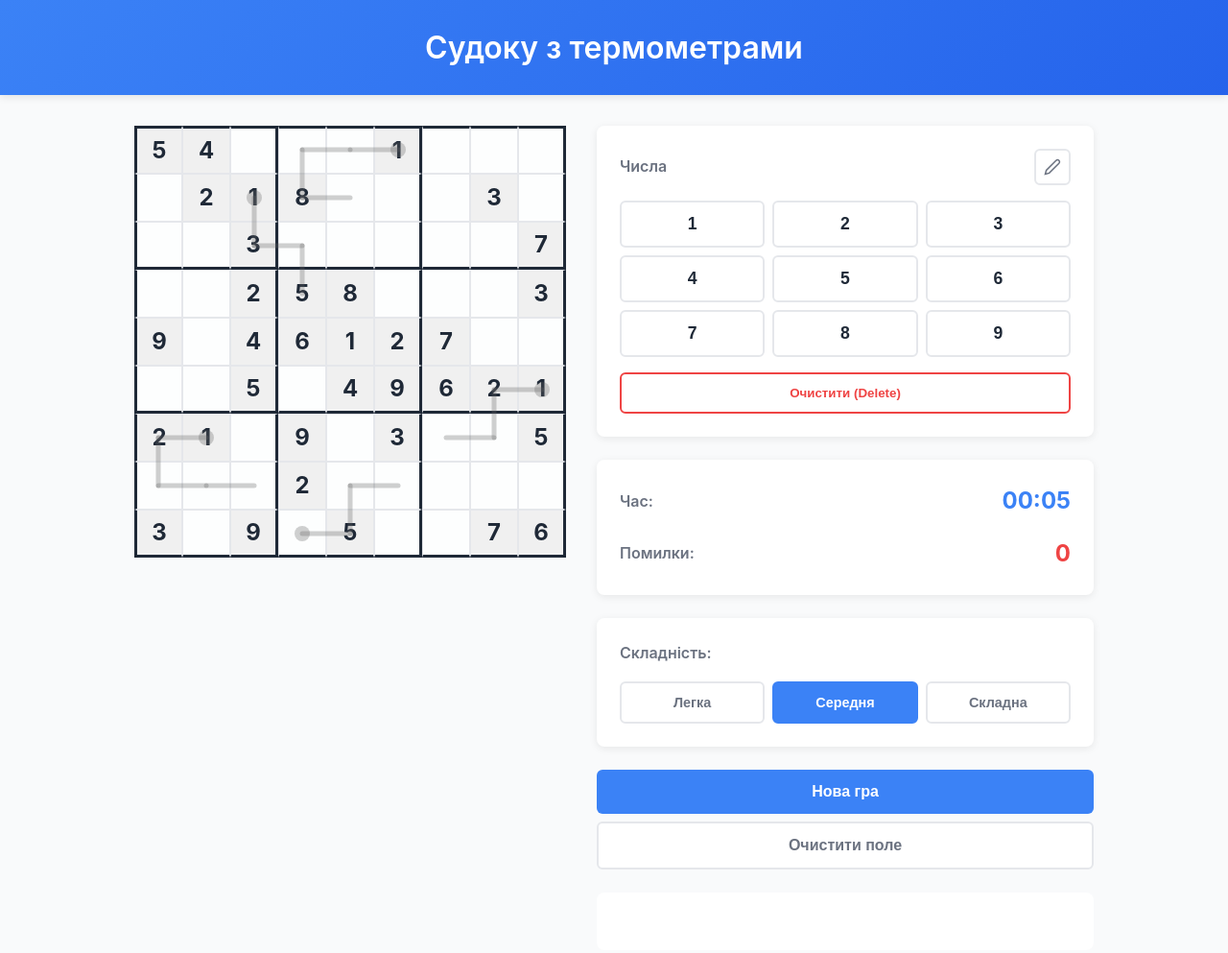
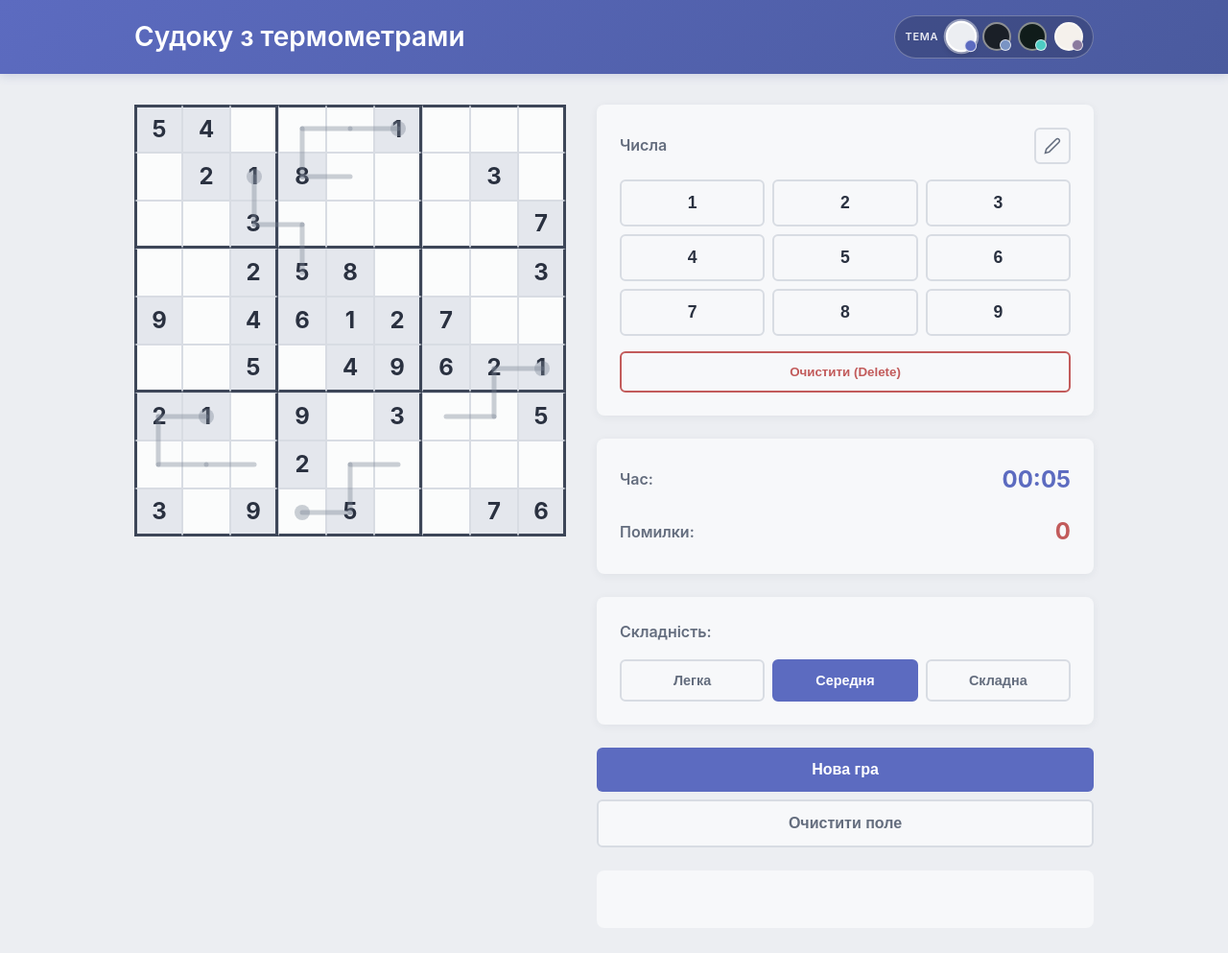
Before and after one commit to TEPPA122/Sudoku, a plain HTML site: page index.html in a window 1280 px wide. Shown: the top 993 px of the page at 96% size. Drawn offline with Linux system fonts and the light colour scheme.

Commit message:
Add four UI themes, header swatches, and css/js layout
Theme tokens live in css/themes.css with persistence via localStorage.
Restructure assets into css/ and js/, update README with HTTP run notes.

Co-authored-by: Cursor <cursoragent@cursor.com>

```diff
--- a/styles.css
+++ b/css/styles.css
@@ -2,27 +2,6 @@
   margin: 0;
   padding: 0;
   box-sizing: border-box;
-}
-
-:root {
-  --primary-color: #3b82f6;
-  --primary-dark: #2563eb;
-  --secondary-color: #6b7280;
-  --success-color: #10b981;
-  --error-color: #ef4444;
-  --warning-color: #f59e0b;
-  --bg-light: #f9fafb;
-  --bg-white: #ffffff;
-  --border-light: #e5e7eb;
-  --border-dark: #9ca3af;
-  --text-primary: #1f2937;
-  --text-secondary: #6b7280;
-  --cell-bg: #ffffff;
-  --cell-bg-locked: #f0f0f0;
-  --cell-bg-selected: #e3f2fd;
-  --cell-error: #fee2e2;
-  --thermometer-color: #9ca3af;
-  --thermometer-alpha: 0.5;
 }
 
 body {
@@ -32,6 +11,27 @@ body {
   background-color: var(--bg-light);
   color: var(--text-primary);
   line-height: 1.6;
+  transition: background-color 0.3s ease, color 0.3s ease;
+}
+
+header,
+.site-header,
+.stats-panel,
+.difficulty-panel,
+.number-buttons,
+.message-area,
+footer,
+.sudoku-cell,
+.num-btn,
+.difficulty-btn,
+.theme-swatch,
+.clear-btn,
+.btn {
+  transition:
+    background-color 0.3s ease,
+    color 0.3s ease,
+    border-color 0.3s ease,
+    box-shadow 0.3s ease;
 }
 
 .container {
@@ -40,17 +40,127 @@ body {
   flex-direction: column;
 }
 
-header {
+.site-header {
   background: linear-gradient(135deg, var(--primary-color) 0%, var(--primary-dark) 100%);
-  color: white;
-  padding: 1.5rem;
-  text-align: center;
-  box-shadow: 0 2px 8px rgba(0, 0, 0, 0.1);
+  color: #fff;
+  padding: 1rem 1.5rem;
+  box-shadow: var(--header-shadow);
 }
 
-header h1 {
-  font-size: 2rem;
+.header-inner {
+  display: flex;
+  align-items: center;
+  justify-content: space-between;
+  gap: 1rem;
+  max-width: 1000px;
+  margin: 0 auto;
+  flex-wrap: wrap;
+}
+
+.site-header__title {
+  font-size: 1.75rem;
   font-weight: 600;
+  line-height: 1.2;
+  text-align: left;
+}
+
+.theme-switcher {
+  display: flex;
+  align-items: center;
+  gap: 0.45rem;
+  padding: 0.4rem 0.65rem;
+  background: rgba(0, 0, 0, 0.18);
+  border-radius: 999px;
+  border: 1px solid rgba(255, 255, 255, 0.28);
+}
+
+.theme-switcher__label {
+  font-size: 0.6875rem;
+  font-weight: 600;
+  letter-spacing: 0.06em;
+  text-transform: uppercase;
+  color: rgba(255, 255, 255, 0.88);
+  margin-right: 0.1rem;
+  user-select: none;
+}
+
+/* Preview: large circle = page bg, small dot = accent (no diagonal split) */
+.theme-swatch {
+  position: relative;
+  width: 1.875rem;
+  height: 1.875rem;
+  padding: 0;
+  border-radius: 50%;
+  border: 2px solid rgba(255, 255, 255, 0.5);
+  cursor: pointer;
+  flex-shrink: 0;
+  box-sizing: border-box;
+  transition:
+    transform 0.2s ease,
+    border-color 0.2s ease,
+    box-shadow 0.2s ease;
+}
+
+.theme-swatch::after {
+  content: '';
+  position: absolute;
+  right: -2px;
+  bottom: -2px;
+  width: 0.75rem;
+  height: 0.75rem;
+  border-radius: 50%;
+  border: 1.5px solid rgba(255, 255, 255, 0.75);
+  box-sizing: border-box;
+}
+
+.theme-swatch:hover {
+  transform: scale(1.06);
+  border-color: rgba(255, 255, 255, 0.95);
+}
+
+.theme-swatch:focus-visible {
+  outline: 2px solid #fff;
+  outline-offset: 3px;
+}
+
+.theme-swatch[data-theme='light'] {
+  background-color: #eceef2;
+}
+
+.theme-swatch[data-theme='light']::after {
+  background-color: #5c6bc0;
+}
+
+.theme-swatch[data-theme='dark'] {
+  background-color: #1a1f27;
+}
+
+.theme-swatch[data-theme='dark']::after {
+  background-color: #7a94c4;
+}
+
+.theme-swatch[data-theme='neon'] {
+  background-color: #101c1a;
+}
+
+.theme-swatch[data-theme='neon']::after {
+  background-color: #4ecdc4;
+}
+
+.theme-swatch[data-theme='pastel'] {
+  background-color: #f5f1ec;
+}
+
+.theme-swatch[data-theme='pastel']::after {
+  background-color: #8a7a9e;
+}
+
+.theme-swatch.active {
+  border-color: #fff;
+  box-shadow:
+    0 0 0 2px rgba(255, 255, 255, 0.45),
+    0 2px 6px rgba(0, 0, 0, 0.25);
+  transform: scale(1.08);
 }
 
 main {
@@ -78,7 +188,7 @@ main {
 #thermometerSvg {
   display: block;
   border-radius: 8px;
-  box-shadow: 0 4px 12px rgba(0, 0, 0, 0.15);
+  box-shadow: var(--board-shadow);
   position: absolute;
   z-index: 15;
   pointer-events: none;
@@ -109,7 +219,7 @@ main {
   font-size: 1.5rem;
   font-weight: 600;
   cursor: pointer;
-  background: rgba(255, 255, 255, 0.75);
+  background: var(--cell-bg-playable);
   border: 1px solid var(--border-light);
   transition: background-color 0.15s;
   user-select: none;
@@ -129,27 +239,27 @@ main {
 }
 
 .sudoku-cell.confirmed {
-  background-color: #d1d5db;
-  color: #374151;
+  background-color: var(--cell-confirmed-bg);
+  color: var(--cell-confirmed-text);
   cursor: default;
   font-weight: 600;
 }
 
 .sudoku-cell.confirmed:hover {
-  background-color: #d1d5db;
+  background-color: var(--cell-confirmed-bg);
 }
 
 .sudoku-cell.highlight-cross {
-  background-color: rgba(191, 219, 254, 0.28);
+  background-color: var(--highlight-cross);
 }
 
 .sudoku-cell.locked.highlight-cross,
 .sudoku-cell.confirmed.highlight-cross {
-  box-shadow: inset 0 0 0 9999px rgba(191, 219, 254, 0.22);
+  box-shadow: inset 0 0 0 9999px var(--highlight-cross-inset);
 }
 
 .sudoku-cell.selected {
-  background-color: rgba(96, 165, 250, 0.42);
+  background-color: var(--cell-selected-bg);
   border-color: var(--primary-color);
   border-width: 2px;
   z-index: 25;
@@ -161,7 +271,7 @@ main {
 }
 
 .sudoku-cell.thermo-error {
-  background-color: #fee2e2;
+  background-color: var(--cell-thermo-error);
   color: var(--error-color);
 }
 
@@ -185,24 +295,24 @@ main {
   align-items: center;
   justify-content: center;
   font-size: 0.6rem;
-  color: #9ca3af;
+  color: var(--note-color);
   font-weight: 500;
 }
 
 .sudoku-cell.border-top {
-  border-top: 3px solid #1f2937;
+  border-top: 3px solid var(--grid-border);
 }
 
 .sudoku-cell.border-right {
-  border-right: 3px solid #1f2937;
+  border-right: 3px solid var(--grid-border);
 }
 
 .sudoku-cell.border-bottom {
-  border-bottom: 3px solid #1f2937;
+  border-bottom: 3px solid var(--grid-border);
 }
 
 .sudoku-cell.border-left {
-  border-left: 3px solid #1f2937;
+  border-left: 3px solid var(--grid-border);
 }
 
 .sudoku-cell.empty {
@@ -225,7 +335,7 @@ main {
   background: var(--bg-white);
   border-radius: 8px;
   padding: 1.5rem;
-  box-shadow: 0 2px 8px rgba(0, 0, 0, 0.08);
+  box-shadow: var(--panel-shadow);
 }
 
 .stat {
@@ -262,7 +372,7 @@ main {
   background: var(--bg-white);
   border-radius: 8px;
   padding: 1.5rem;
-  box-shadow: 0 2px 8px rgba(0, 0, 0, 0.08);
+  box-shadow: var(--panel-shadow);
 }
 
 .difficulty-panel label {
@@ -305,7 +415,7 @@ main {
   background: var(--bg-white);
   border-radius: 8px;
   padding: 1.5rem;
-  box-shadow: 0 2px 8px rgba(0, 0, 0, 0.08);
+  box-shadow: var(--panel-shadow);
 }
 
 .number-buttons-header {
@@ -377,9 +487,9 @@ main {
 
 .num-btn.completed,
 .num-btn:disabled {
-  background-color: #e5e7eb;
-  border-color: #d1d5db;
-  color: #9ca3af;
+  background-color: var(--num-btn-disabled-bg);
+  border-color: var(--num-btn-disabled-border);
+  color: var(--num-btn-disabled-text);
   cursor: not-allowed;
   opacity: 0.7;
   transform: none;
@@ -387,17 +497,17 @@ main {
 
 .num-btn.completed:hover,
 .num-btn:disabled:hover {
-  background-color: #e5e7eb;
-  border-color: #d1d5db;
-  color: #9ca3af;
+  background-color: var(--num-btn-disabled-bg);
+  border-color: var(--num-btn-disabled-border);
+  color: var(--num-btn-disabled-text);
   cursor: not-allowed;
 }
 
 .num-btn.completed:active,
 .num-btn:disabled:active {
-  background-color: #e5e7eb;
-  border-color: #d1d5db;
-  color: #9ca3af;
+  background-color: var(--num-btn-disabled-bg);
+  border-color: var(--num-btn-disabled-border);
+  color: var(--num-btn-disabled-text);
 }
 
 .clear-btn {
@@ -442,7 +552,7 @@ main {
 .btn-primary:hover {
   background: var(--primary-dark);
   transform: translateY(-1px);
-  box-shadow: 0 4px 12px rgba(59, 130, 246, 0.3);
+  box-shadow: var(--btn-primary-shadow);
 }
 
 .btn-secondary {
@@ -471,32 +581,32 @@ main {
 }
 
 .message-area.success {
-  background: #dcfce7;
+  background: var(--message-success-bg);
   color: var(--success-color);
   border-color: var(--success-color);
 }
 
 .message-area.error {
-  background: #fee2e2;
+  background: var(--message-error-bg);
   color: var(--error-color);
   border-color: var(--error-color);
 }
 
 .message-area.warning {
-  background: #fef3c7;
+  background: var(--message-warning-bg);
   color: var(--warning-color);
   border-color: var(--warning-color);
 }
 
 .message-area.info {
-  background: #dbeafe;
+  background: var(--message-info-bg);
   color: var(--primary-color);
   border-color: var(--primary-color);
 }
 
 footer {
-  background: var(--text-secondary);
-  color: white;
+  background: var(--footer-bg);
+  color: var(--footer-text);
   text-align: center;
   padding: 2rem 1rem;
   margin-top: auto;
@@ -518,8 +628,15 @@ footer {
     padding: 1rem;
   }
 
-  header h1 {
-    font-size: 1.5rem;
+  .header-inner {
+    flex-direction: column;
+    align-items: center;
+  }
+
+  .site-header__title {
+    width: 100%;
+    font-size: 1.35rem;
+    text-align: center;
   }
 }
 
@@ -550,8 +667,13 @@ footer {
     grid-template-columns: 1fr 1fr 1fr;
   }
 
-  header h1 {
-    font-size: 1.2rem;
+  .site-header__title {
+    font-size: 1.15rem;
+  }
+
+  .theme-swatch {
+    width: 1.75rem;
+    height: 1.75rem;
   }
 
   main {
--- /dev/null
+++ b/css/themes.css
@@ -0,0 +1,185 @@
+/*
+  Design tokens per theme — each palette uses one hue family
+  (page → surface → accent → text → board → semantic)
+*/
+
+:root,
+[data-theme='light'] {
+  /* Indigo-slate — calm, readable daylight */
+  --primary-color: #5c6bc0;
+  --primary-dark: #4a5a9e;
+  --secondary-color: #7b8494;
+  --success-color: #3d8a6e;
+  --error-color: #c25b5b;
+  --warning-color: #b8863a;
+  --bg-light: #eceef2;
+  --bg-white: #f7f8fa;
+  --border-light: #d8dce3;
+  --border-dark: #a8b0bd;
+  --text-primary: #2a3140;
+  --text-secondary: #646d7e;
+  --cell-bg-playable: rgba(255, 255, 255, 0.82);
+  --cell-bg-locked: #e4e7ed;
+  --cell-bg-selected: #dde2f0;
+  --cell-confirmed-bg: #cfd5e3;
+  --cell-confirmed-text: #3d4658;
+  --cell-error: #f5e4e4;
+  --cell-thermo-error: #f5e8e8;
+  --highlight-cross: rgba(92, 107, 192, 0.14);
+  --highlight-cross-inset: rgba(92, 107, 192, 0.1);
+  --cell-selected-bg: rgba(92, 107, 192, 0.22);
+  --grid-border: #3d4658;
+  --note-color: #9099a8;
+  --num-btn-disabled-bg: #e8ebf0;
+  --num-btn-disabled-border: #d4d9e2;
+  --num-btn-disabled-text: #9aa3b2;
+  --thermometer-color: #7a8494;
+  --thermometer-opacity: 0.38;
+  --board-shadow: 0 4px 20px rgba(42, 49, 64, 0.1);
+  --panel-shadow: 0 2px 10px rgba(42, 49, 64, 0.06);
+  --header-shadow: 0 2px 10px rgba(74, 90, 158, 0.2);
+  --btn-primary-shadow: 0 4px 14px rgba(92, 107, 192, 0.22);
+  --message-success-bg: #e6f2ec;
+  --message-error-bg: #f8ecec;
+  --message-warning-bg: #f5f0e6;
+  --message-info-bg: #e8ecf5;
+  --footer-bg: #4a5568;
+  --footer-text: #eef0f4;
+  --laser-warning-color: #b8863a;
+  --laser-active-color: #c25b5b;
+}
+
+[data-theme='dark'] {
+  /* Deep blue-gray — soft accent, no harsh electric blue */
+  --primary-color: #7a94c4;
+  --primary-dark: #4a628f;
+  --secondary-color: #8b939f;
+  --success-color: #5daa88;
+  --error-color: #d48484;
+  --warning-color: #c9a55e;
+  --bg-light: #12151a;
+  --bg-white: #1a1f27;
+  --border-light: #2c3340;
+  --border-dark: #4a5362;
+  --text-primary: #e8ebf0;
+  --text-secondary: #9aa3b0;
+  --cell-bg-playable: rgba(26, 31, 39, 0.94);
+  --cell-bg-locked: #252b36;
+  --cell-bg-selected: #2a3344;
+  --cell-confirmed-bg: #323a48;
+  --cell-confirmed-text: #d8dde6;
+  --cell-error: #3a2828;
+  --cell-thermo-error: #3a2c2c;
+  --highlight-cross: rgba(122, 148, 196, 0.12);
+  --highlight-cross-inset: rgba(122, 148, 196, 0.1);
+  --cell-selected-bg: rgba(122, 148, 196, 0.2);
+  --grid-border: #9aa3b0;
+  --note-color: #6e7888;
+  --num-btn-disabled-bg: #252b36;
+  --num-btn-disabled-border: #353d4a;
+  --num-btn-disabled-text: #6e7888;
+  --thermometer-color: #7d8796;
+  --thermometer-opacity: 0.42;
+  --board-shadow: 0 4px 24px rgba(0, 0, 0, 0.35);
+  --panel-shadow: 0 2px 12px rgba(0, 0, 0, 0.25);
+  --header-shadow: 0 2px 14px rgba(0, 0, 0, 0.35);
+  --btn-primary-shadow: 0 4px 14px rgba(74, 98, 143, 0.3);
+  --message-success-bg: #1a2e26;
+  --message-error-bg: #2e2222;
+  --message-warning-bg: #2a261c;
+  --message-info-bg: #222a38;
+  --footer-bg: #0e1116;
+  --footer-text: #8b939f;
+  --laser-warning-color: #c9a55e;
+  --laser-active-color: #d48484;
+}
+
+[data-theme='neon'] {
+  /* Night teal — clearly different from blue-gray dark theme */
+  --primary-color: #4ecdc4;
+  --primary-dark: #2a8a82;
+  --secondary-color: #7a8f94;
+  --success-color: #6bc9a8;
+  --error-color: #e07a8a;
+  --warning-color: #d4b86a;
+  --bg-light: #081210;
+  --bg-white: #101c1a;
+  --border-light: #1e3532;
+  --border-dark: #3d6a64;
+  --text-primary: #e8f4f2;
+  --text-secondary: #8ab4ae;
+  --cell-bg-playable: rgba(16, 28, 26, 0.96);
+  --cell-bg-locked: #142422;
+  --cell-bg-selected: #1a3834;
+  --cell-confirmed-bg: #1e4038;
+  --cell-confirmed-text: #c8e8e4;
+  --cell-error: #3a2228;
+  --cell-thermo-error: #3a2428;
+  --highlight-cross: rgba(78, 205, 196, 0.14);
+  --highlight-cross-inset: rgba(78, 205, 196, 0.1);
+  --cell-selected-bg: rgba(78, 205, 196, 0.24);
+  --grid-border: #4ecdc4;
+  --note-color: #5a8a84;
+  --num-btn-disabled-bg: #142422;
+  --num-btn-disabled-border: #1e3532;
+  --num-btn-disabled-text: #4a6a66;
+  --thermometer-color: #5ab8b0;
+  --thermometer-opacity: 0.5;
+  --board-shadow: 0 4px 32px rgba(78, 205, 196, 0.12);
+  --panel-shadow: 0 2px 14px rgba(0, 0, 0, 0.35);
+  --header-shadow: 0 2px 20px rgba(78, 205, 196, 0.22);
+  --btn-primary-shadow: 0 4px 18px rgba(78, 205, 196, 0.28);
+  --message-success-bg: #1a2824;
+  --message-error-bg: #2a2024;
+  --message-warning-bg: #28241c;
+  --message-info-bg: #1c2628;
+  --footer-bg: #0a0c10;
+  --footer-text: #6e8a86;
+  --laser-warning-color: #c9b06a;
+  --laser-active-color: #d48a9a;
+}
+
+[data-theme='pastel'] {
+  /* Warm cream + dusty mauve — soft, cohesive pastels */
+  --primary-color: #8a7a9e;
+  --primary-dark: #6f627f;
+  --secondary-color: #9a9088;
+  --success-color: #6a9e86;
+  --error-color: #c48a8a;
+  --warning-color: #b89a6a;
+  --bg-light: #f5f1ec;
+  --bg-white: #faf7f3;
+  --border-light: #e5ddd4;
+  --border-dark: #c9bfb4;
+  --text-primary: #3f3a36;
+  --text-secondary: #8a8278;
+  --cell-bg-playable: rgba(255, 252, 248, 0.9);
+  --cell-bg-locked: #efe9e2;
+  --cell-bg-selected: #ebe4f0;
+  --cell-confirmed-bg: #e0d8e8;
+  --cell-confirmed-text: #5a5060;
+  --cell-error: #f5e8e6;
+  --cell-thermo-error: #f5ebe8;
+  --highlight-cross: rgba(138, 122, 158, 0.16);
+  --highlight-cross-inset: rgba(138, 122, 158, 0.12);
+  --cell-selected-bg: rgba(138, 122, 158, 0.2);
+  --grid-border: #8a7e92;
+  --note-color: #a89ca8;
+  --num-btn-disabled-bg: #efe9e2;
+  --num-btn-disabled-border: #e0d8d0;
+  --num-btn-disabled-text: #b0a8a0;
+  --thermometer-color: #a094a8;
+  --thermometer-opacity: 0.4;
+  --board-shadow: 0 4px 18px rgba(79, 70, 60, 0.08);
+  --panel-shadow: 0 2px 10px rgba(79, 70, 60, 0.06);
+  --header-shadow: 0 2px 12px rgba(111, 98, 127, 0.15);
+  --btn-primary-shadow: 0 4px 14px rgba(138, 122, 158, 0.18);
+  --message-success-bg: #e8f0ec;
+  --message-error-bg: #f5ecec;
+  --message-warning-bg: #f5f0e8;
+  --message-info-bg: #ede8f2;
+  --footer-bg: #6f627f;
+  --footer-text: #f5f1ec;
+  --laser-warning-color: #b89a6a;
+  --laser-active-color: #c48a8a;
+}
--- a/index.html
+++ b/index.html
@@ -1,15 +1,67 @@
 <!DOCTYPE html>
-<html lang="uk">
+<html lang="uk" data-theme="light">
 <head>
   <meta charset="UTF-8">
   <meta name="viewport" content="width=device-width, initial-scale=1.0">
   <title>Судоку з термометрами</title>
-  <link rel="stylesheet" href="styles.css">
+  <script>
+    (function () {
+      var allowed = ['light', 'dark', 'neon', 'pastel'];
+      try {
+        var stored = localStorage.getItem('sudoku-theme');
+        document.documentElement.setAttribute(
+          'data-theme',
+          allowed.indexOf(stored) >= 0 ? stored : 'light'
+        );
+      } catch (e) {
+        document.documentElement.setAttribute('data-theme', 'light');
+      }
+    })();
+  </script>
+  <link rel="stylesheet" href="css/themes.css">
+  <link rel="stylesheet" href="css/styles.css">
 </head>
 <body>
   <div class="container">
-    <header>
-      <h1>Судоку з термометрами</h1>
+    <header class="site-header">
+      <div class="header-inner">
+        <h1 class="site-header__title">Судоку з термометрами</h1>
+        <div class="theme-switcher" role="group" aria-label="Тема оформлення">
+          <span class="theme-switcher__label" aria-hidden="true">Тема</span>
+          <button
+            type="button"
+            class="theme-swatch"
+            data-theme="light"
+            aria-label="Світла тема"
+            aria-pressed="true"
+            title="Світла"
+          ></button>
+          <button
+            type="button"
+            class="theme-swatch"
+            data-theme="dark"
+            aria-label="Темна тема"
+            aria-pressed="false"
+            title="Темна"
+          ></button>
+          <button
+            type="button"
+            class="theme-swatch"
+            data-theme="neon"
+            aria-label="Неонова тема"
+            aria-pressed="false"
+            title="Неонова"
+          ></button>
+          <button
+            type="button"
+            class="theme-swatch"
+            data-theme="pastel"
+            aria-label="Пастельна тема"
+            aria-pressed="false"
+            title="Пастельна"
+          ></button>
+        </div>
+      </div>
     </header>
 
     <main>
@@ -78,6 +130,6 @@
     </footer>
   </div>
 
-  <script type="module" src="game.js"></script>
+  <script type="module" src="js/game.js"></script>
 </body>
 </html>
--- a/game.js
+++ b/js/game.js
@@ -1,5 +1,6 @@
 import { SudokuGame } from './sudoku.js';
 import { ThermometerGenerator } from './thermometers.js';
+import { applyTheme, initTheme } from './themes.js';
 
 class GameController {
   constructor() {
@@ -19,6 +20,7 @@ class GameController {
     );
 
     this.initializeElements();
+    this.initThemes();
     this.attachEventListeners();
     this.startNewGame();
   }
@@ -34,6 +36,34 @@ class GameController {
     this.notesToggleBtn = document.getElementById('notesToggleBtn');
     this.numButtons = document.querySelectorAll('.num-btn');
     this.difficultyButtons = document.querySelectorAll('.difficulty-btn');
+    this.themeButtons = document.querySelectorAll('.theme-swatch');
+  }
+
+  initThemes() {
+    this.currentTheme = initTheme();
+    this.syncThemeButtons();
+  }
+
+  setTheme(theme) {
+    this.currentTheme = applyTheme(theme);
+    this.syncThemeButtons();
+    if (this.thermometerGenerator) {
+      this.drawThermometers();
+    }
+  }
+
+  syncThemeButtons() {
+    this.themeButtons.forEach((btn) => {
+      const isActive = btn.dataset.theme === this.currentTheme;
+      btn.classList.toggle('active', isActive);
+      btn.setAttribute('aria-pressed', isActive ? 'true' : 'false');
+    });
+  }
+
+  getThemeCSSValue(variableName) {
+    return getComputedStyle(document.documentElement)
+      .getPropertyValue(variableName)
+      .trim();
   }
 
   attachEventListeners() {
@@ -52,6 +82,12 @@ class GameController {
     this.difficultyButtons.forEach(btn => {
       btn.addEventListener('click', (e) => {
         this.setDifficulty(e.target.dataset.difficulty);
+      });
+    });
+
+    this.themeButtons.forEach((btn) => {
+      btn.addEventListener('click', (e) => {
+        this.setTheme(e.currentTarget.dataset.theme);
       });
     });
 
@@ -410,8 +446,11 @@ class GameController {
       const isErrorThermo = Array.from(this.thermoErrors.values())
         .some(errors => errors.includes(thermoIndex));
 
-      const strokeColor = isErrorThermo ? '#ef4444' : '#646464';
-      const fillColor = isErrorThermo ? '#ef4444' : '#646464';
+      const errorColor = this.getThemeCSSValue('--error-color');
+      const thermoColor = this.getThemeCSSValue('--thermometer-color');
+      const thermoOpacity = this.getThemeCSSValue('--thermometer-opacity') || '0.3';
+      const strokeColor = isErrorThermo ? errorColor : thermoColor;
+      const fillColor = strokeColor;
 
       for (let i = 0; i < thermometer.length - 1; i++) {
         const currentCell = thermometer[i];
@@ -430,7 +469,7 @@ class GameController {
         line.setAttribute('stroke', strokeColor);
         line.setAttribute('stroke-width', '5');
         line.setAttribute('stroke-linecap', 'round');
-        line.setAttribute('opacity', '0.3');
+        line.setAttribute('opacity', thermoOpacity);
 
         svg.appendChild(line);
       }
@@ -444,7 +483,7 @@ class GameController {
       circle.setAttribute('cy', startY);
       circle.setAttribute('r', '8');
       circle.setAttribute('fill', fillColor);
-      circle.setAttribute('opacity', '0.3');
+      circle.setAttribute('opacity', thermoOpacity);
 
       svg.appendChild(circle);
     });
@@ -534,6 +573,6 @@ updateNumberButtons() {
 document.addEventListener('DOMContentLoaded', () => {
   const game = new GameController();
   window.gameController = game;
-  const easyBtn = document.querySelector('[data-difficulty="medium"]');
-  if (easyBtn) easyBtn.click();
+  const mediumBtn = document.querySelector('[data-difficulty="medium"]');
+  if (mediumBtn) mediumBtn.click();
 });
--- /dev/null
+++ b/js/themes.js
@@ -0,0 +1,36 @@
+export const THEME_STORAGE_KEY = 'sudoku-theme';
+
+export const THEMES = ['light', 'dark', 'neon', 'pastel'];
+
+export const THEME_LABELS = {
+  light: 'Світла',
+  dark: 'Темна',
+  neon: 'Неонова',
+  pastel: 'Пастельна'
+};
+
+export function getStoredTheme() {
+  try {
+    const stored = localStorage.getItem(THEME_STORAGE_KEY);
+    return THEMES.includes(stored) ? stored : 'light';
+  } catch {
+    return 'light';
+  }
+}
+
+export function applyTheme(theme) {
+  const resolved = THEMES.includes(theme) ? theme : 'light';
+  document.documentElement.setAttribute('data-theme', resolved);
+
+  try {
+    localStorage.setItem(THEME_STORAGE_KEY, resolved);
+  } catch {
+    /* ignore quota / private mode */
+  }
+
+  return resolved;
+}
+
+export function initTheme() {
+  return applyTheme(getStoredTheme());
+}
```
Also changed, not shown: js/sudoku.js (renamed from sudoku.js), js/thermometers.js (renamed from thermometers.js), 1 other file.
